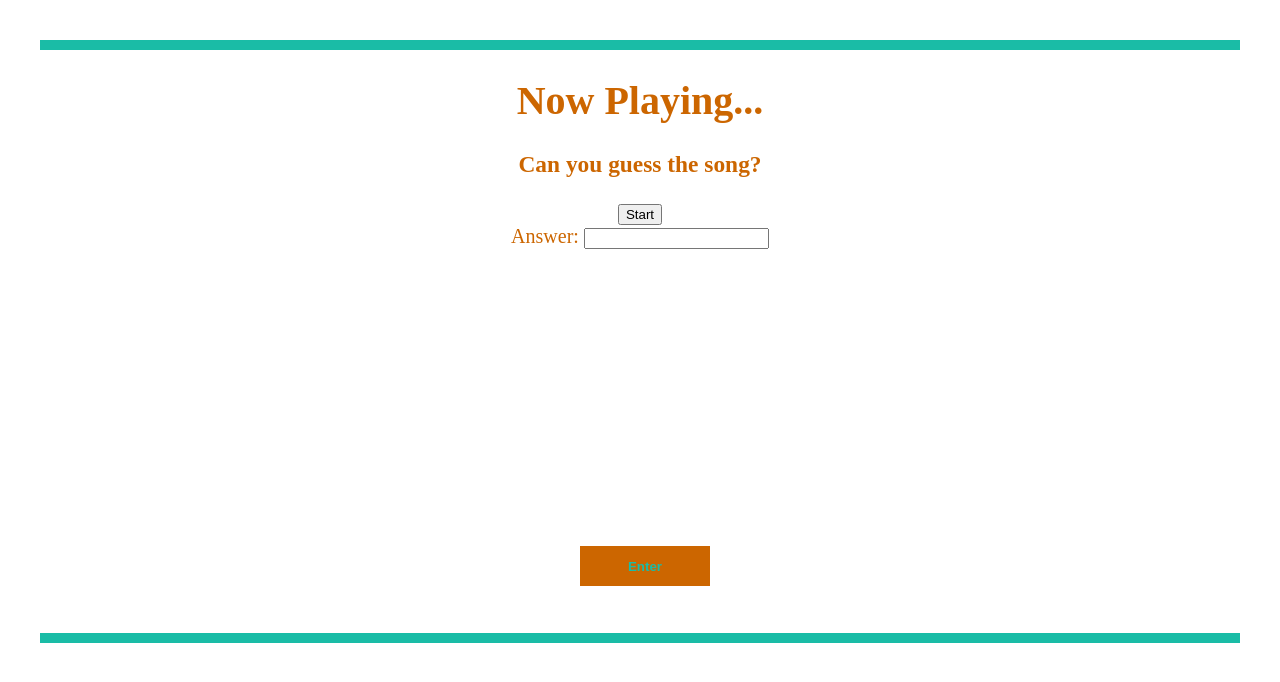
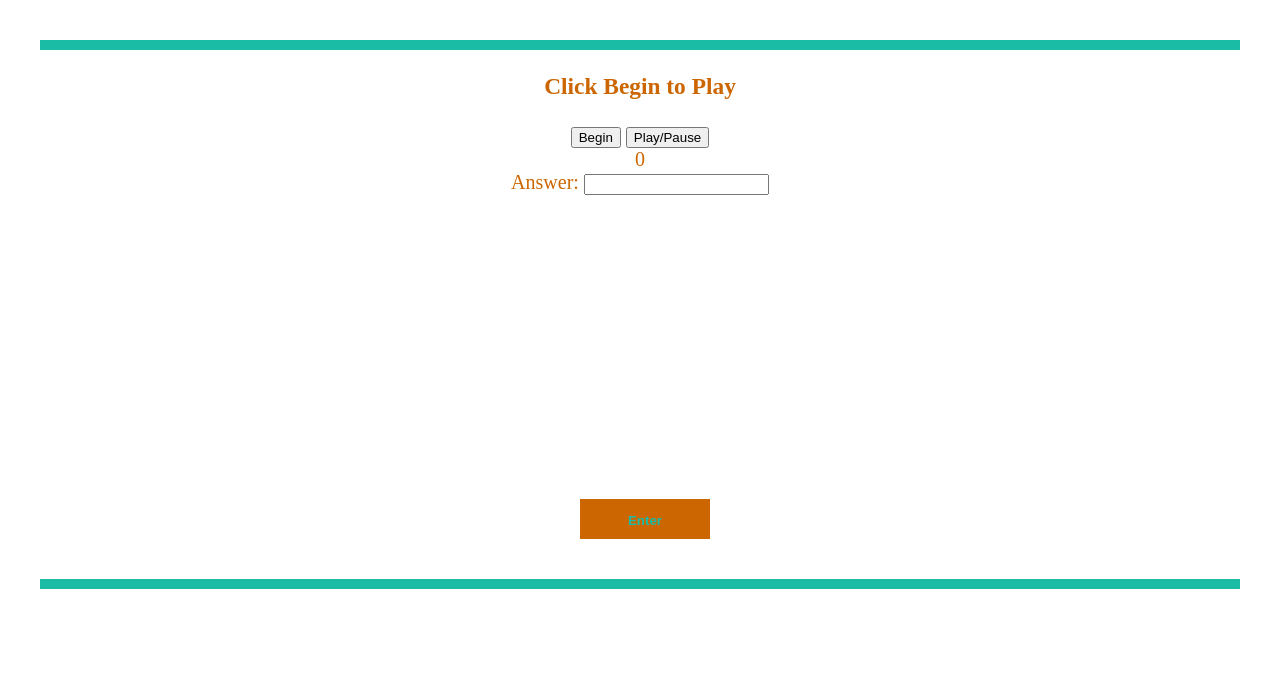
Before and after one commit to luluzheng1/AMuseMe, a website: page src/html/play.html in a window 1280 px wide. Drawn offline with nearby package versions, Linux system fonts and the light colour scheme; no server answers.

```diff
--- a/src/html/play.html
+++ b/src/html/play.html
@@ -9,15 +9,16 @@
 </head>
 
 <body id="change">
-	<h1> Now Playing... </h1>
-	<h3> Can you guess the song? </h3>
-	<button id="strBtn" class="buton">Start</button>
+	<h3> Click Begin to Play </h3>
+	<button id="strBtn">Begin</button>
+	<button id="stpBtn">Play/Pause</button>
+	<div id="score">0</div>
 	<audio id="audio" controls="controls">
   	<source id="audioSource" src=""></source>
   	Your browser does not support the audio format.
 	</audio>
 	<div>Answer:
-    <input id="myanswer" name="input" value="" type="text" autocomplete="on" />
+    <input id="myanswer" name="input" value="" type="text"/>
     </div>
 	<!-- Opens the Pop Up, should generate response/ score based on user's answer -->
 	<button id="myBtn" class="button">Enter</button>
@@ -25,7 +26,7 @@
 	<div id="myModal" class="modal">
 		<!-- Set Modal content -->
 		<div class="modal-content" id="content">
-			<p>Implement validate answer function</p>
+			<p id="answer"> </p>
 			<button class ="close" id="close">QUIT GAME</button>
 			<button class ="continue" id="continue">CONTINUE</button>
 		</div>
```
